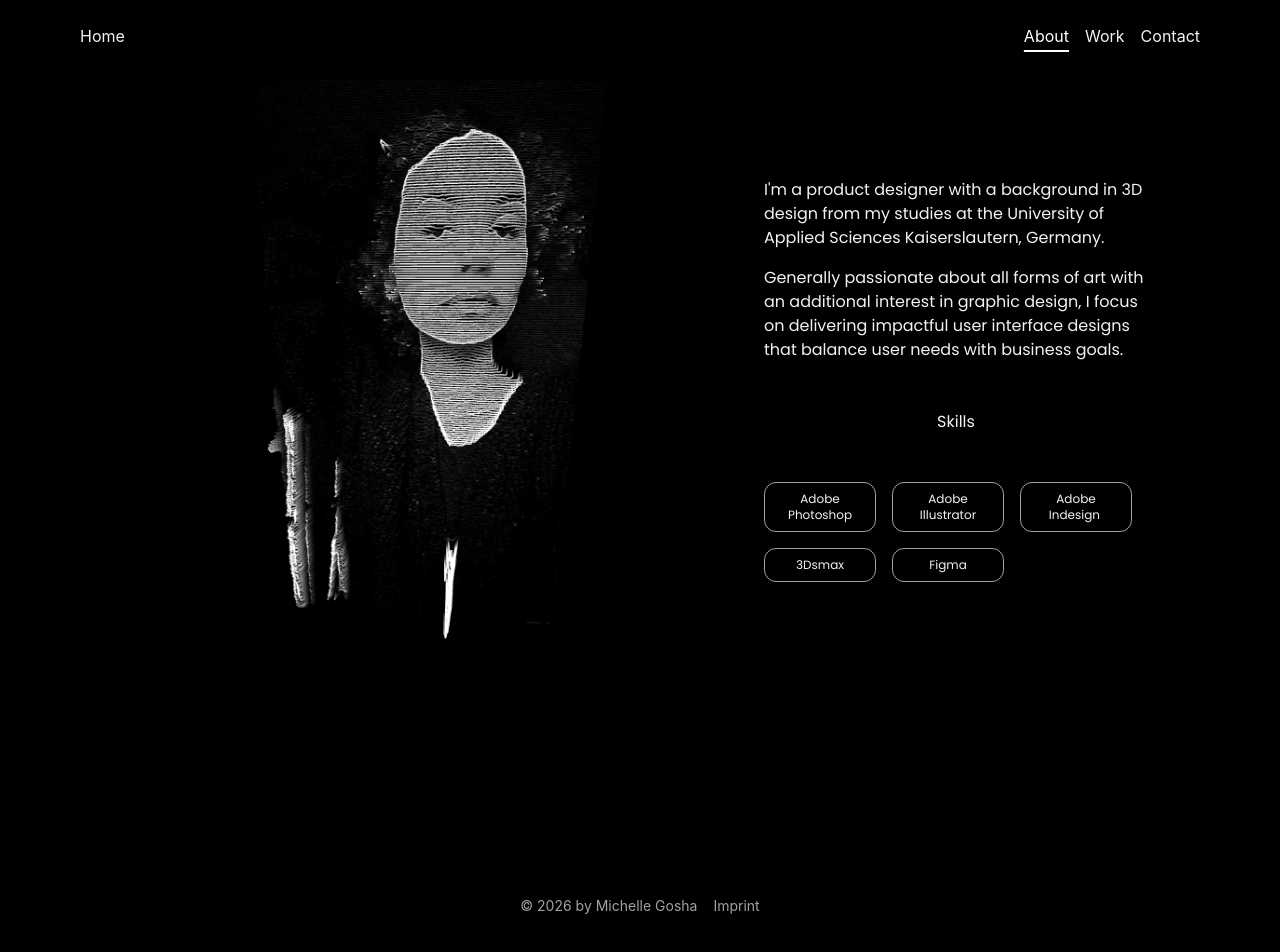
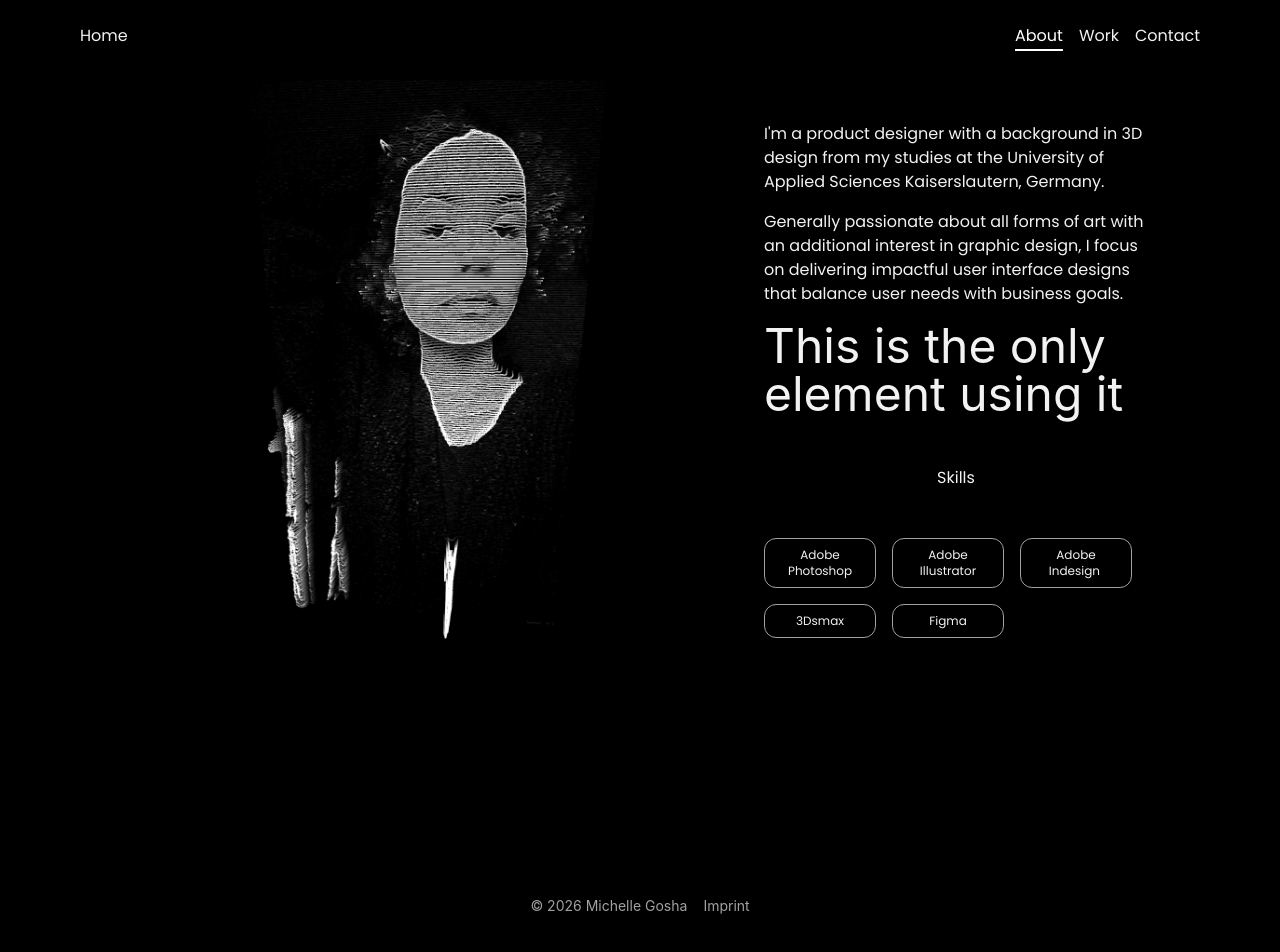
Before and after one commit to michelleg00/react-demo, a React (Vite) app: page /about in a window 1280 px wide. Shown: the part 56-1008 px from the top of the page. Built offline with nearby package versions, Linux system fonts and the light colour scheme.

Commit message:
nav link edits

```diff
--- a/src/App.jsx
+++ b/src/App.jsx
@@ -2,10 +2,11 @@ import { Routes, Route } from 'react-router-dom';
 
 import Hero from "./components/Hero"
 import GridSphere from "./components/GridSphere";
-import MetaBalls from "./components/MetaBalls";
 import AboutMe from "./pages/AboutMe";
-import LinkList from "./components/LinkList";
+import Work from "./pages/Work";
+import Contact from "./pages/Contact";
 import Layout from "./Layout";
+
 
 
 
@@ -13,7 +14,6 @@ import Layout from "./Layout";
 function Home() {
   return (
     <>
-      {/* <LinkList /> */}
       <div className="min-h-screen bg-black">
         <Hero />
         <div className="flex justify-center items-center">
@@ -31,6 +31,8 @@ function App() {
       <Route path="/" element={<Layout />}>
         <Route index element={<Home />} />
         <Route path="about" element={<AboutMe />} />
+        <Route path="work" element={<Work />} />
+        <Route path="contact" element={<Contact />} />
       </Route>
     </Routes>
   );
--- a/src/components/Footer.jsx
+++ b/src/components/Footer.jsx
@@ -2,7 +2,7 @@ export default function Footer() {
     return (
         <footer>
             <div className="flex justify-center items-center gap-4 text-sm text-neutral-400">
-                <span>© 2026 by Michelle Gosha</span>
+                <span>© 2026 Michelle Gosha</span>
                 <span>Imprint</span>
             </div>
         </footer>
--- a/src/components/Header.jsx
+++ b/src/components/Header.jsx
@@ -8,17 +8,18 @@ export default function Header() {
         { target: "/contact", displayName: "Contact" }
 
     ]
-     return (
+    return (
         <header>
             <nav className="flex gap-4 p-4">
                 {links.map((link, index) => (
                     <NavLink
                         to={link.target}
                         className={({ isActive }) => `
-                            ${isActive
+                        ${index === 0 ? "font-canobis" : ""}
+                        ${isActive
                                 ? "text-white cursor-default underline decoration-2 underline-offset-8"
                                 : ""}
-                            ${index === 0 &&
+                        ${index === 0 &&
                                 "mr-auto"}
                         `}
                     >
--- a/src/index.css
+++ b/src/index.css
@@ -3,6 +3,10 @@
 @import url('https://fonts.googleapis.com/css2?family=Manrope:wght@200..800&family=Poppins:ital,wght@0,100;0,200;0,300;0,400;0,500;0,600;0,700;0,800;0,900;1,100;1,200;1,300;1,400;1,500;1,600;1,700;1,800;1,900&display=swap');
 @import "tailwindcss";
 
+@font-face {
+  font-family: "Canobis" !important;
+  src: url("/fonts/Canobis-Regular.otf") format("opentype");
+}
 
 @theme {
   --font-cormorant: "Cormorant", "sans-serif";
@@ -13,9 +17,12 @@
 
 }
 
-li, p {
+li, p, nav {
   font-family: var(--font-poppins);
 }
+
+
+
 
 @layer base {
   body {
--- a/src/pages/AboutMe.jsx
+++ b/src/pages/AboutMe.jsx
@@ -1,5 +1,5 @@
 import HeroImage from "../components/HeroImage";
-import HobbiesList from "../components/Skills";
+import SkillsList from "../components/Skills";
 
 
 function AboutMe() {
@@ -16,7 +16,10 @@ function AboutMe() {
                 <p>Generally passionate about all forms of art with an additional interest in graphic design,
                     I focus on delivering impactful user interface designs that balance user needs with business goals.
                 </p>
-                <HobbiesList />
+                <h1 className="font-canobis text-5xl">
+                    This is the only element using it
+                </h1>
+                <SkillsList />
             </div>
         </div>
     );
--- /dev/null
+++ b/src/pages/Contact.jsx
@@ -0,0 +1,12 @@
+import MetaBalls from "../components/MetaBalls";
+
+
+function Contact() {
+  return (
+    <>
+      <MetaBalls />
+    </>
+  );
+}
+
+export default Contact;
--- /dev/null
+++ b/src/pages/Work.jsx
@@ -0,0 +1,13 @@
+
+
+
+
+function Work() {
+  return (
+    <>
+
+    </>
+  );
+}
+
+export default Work;
--- a/src/tailwind.config.jsx
+++ b/src/tailwind.config.js
@@ -4,6 +4,7 @@ export default {
       extend: {
         fontFamily: {
           cormorant: ["Cormorant", "sans-serif"],
+          canobis: ["Canobis", "sans-serif"]
       },
     },
   },
```
Also changed, not shown: public/fonts/Canobis-Regular.otf (added).
